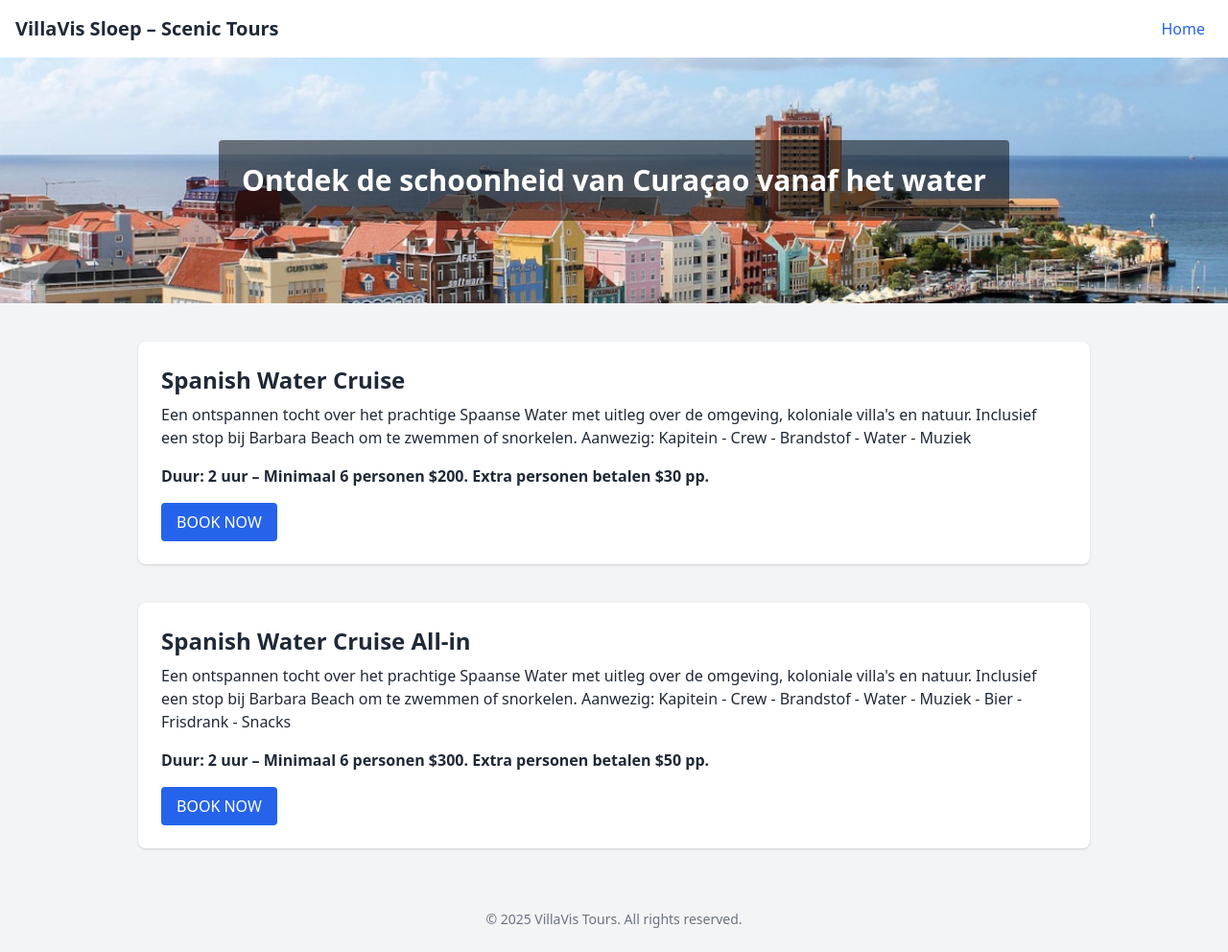
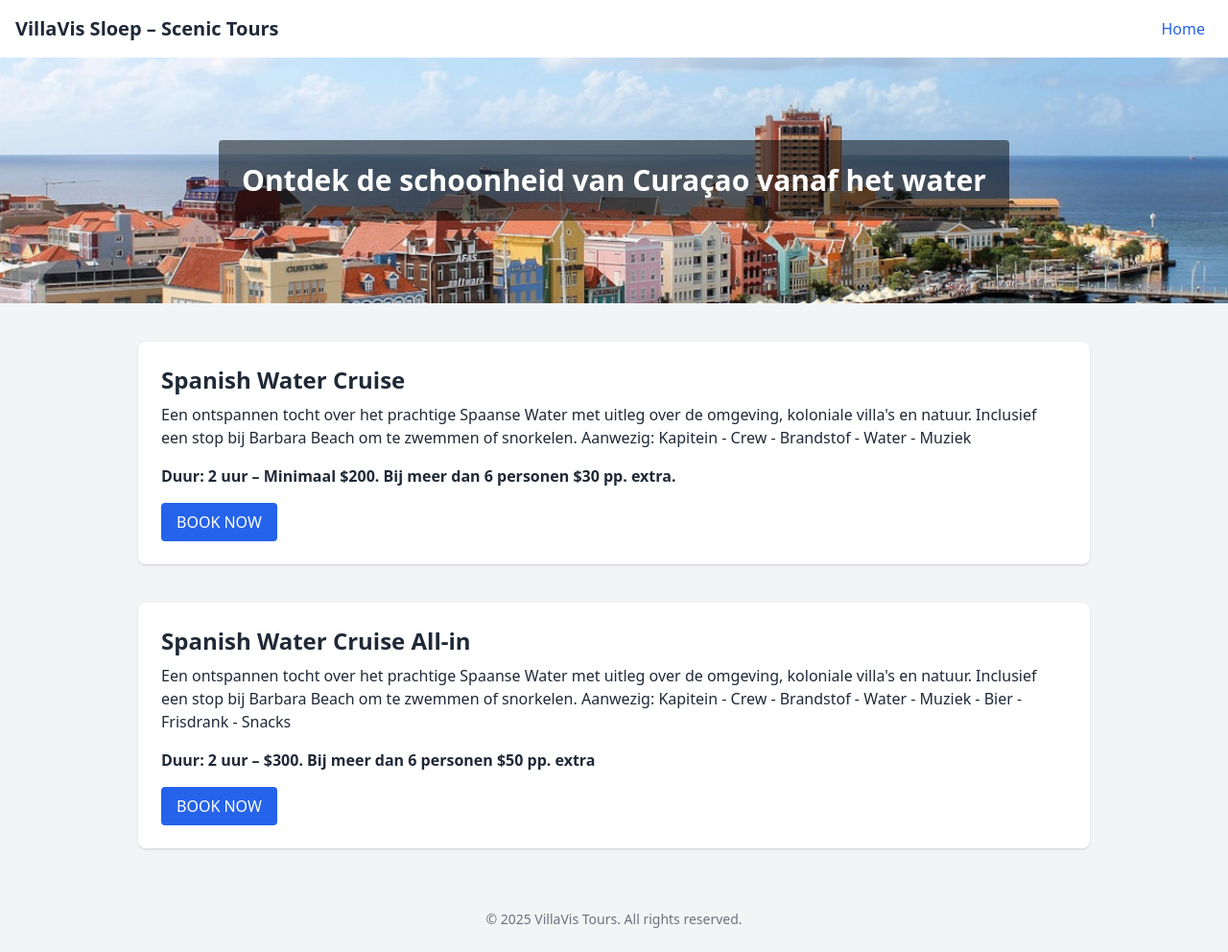
Before and after one commit to tjaracas/villavistours, a Jekyll site: the page scenic.html, which Jekyll copies as it is, in a window 1280 px wide. Shown: the whole page at 96% size. Built offline with Jekyll 4.4.1, drawn with Linux system fonts in a browser that asks for light colours.

Commit message:
Update scenic.html

```diff
--- a/scenic.html
+++ b/scenic.html
@@ -32,7 +32,7 @@
       <p class="mb-4">
         Een ontspannen tocht over het prachtige Spaanse Water met uitleg over de omgeving, koloniale villa's en natuur. Inclusief een stop bij Barbara Beach om te zwemmen of snorkelen. Aanwezig: Kapitein - Crew - Brandstof - Water - Muziek
       </p>
-      <p class="font-bold mb-4">Duur: 2 uur – Minimaal 6 personen $200. Extra personen betalen $30 pp.</p>
+      <p class="font-bold mb-4">Duur: 2 uur – Minimaal $200. Bij meer dan 6 personen $30 pp. extra. </p>
       <a href="booking.html?tour=spanishwater" class="inline-block bg-blue-600 text-white px-4 py-2 rounded hover:bg-blue-700">BOOK NOW</a>
     </div>
 
@@ -43,7 +43,7 @@
       <p class="mb-4">
         Een ontspannen tocht over het prachtige Spaanse Water met uitleg over de omgeving, koloniale villa's en natuur. Inclusief een stop bij Barbara Beach om te zwemmen of snorkelen. Aanwezig: Kapitein - Crew - Brandstof - Water - Muziek - Bier - Frisdrank - Snacks
       </p>
-      <p class="font-bold mb-4">Duur: 2 uur – Minimaal 6 personen $300. Extra personen betalen $50 pp.</p>
+      <p class="font-bold mb-4">Duur: 2 uur – $300. Bij meer dan 6 personen $50 pp. extra</p>
       <a href="booking.html?tour=spanishwaterwithfood" class="inline-block bg-blue-600 text-white px-4 py-2 rounded hover:bg-blue-700">BOOK NOW</a>
     </div>
   </main>
```
